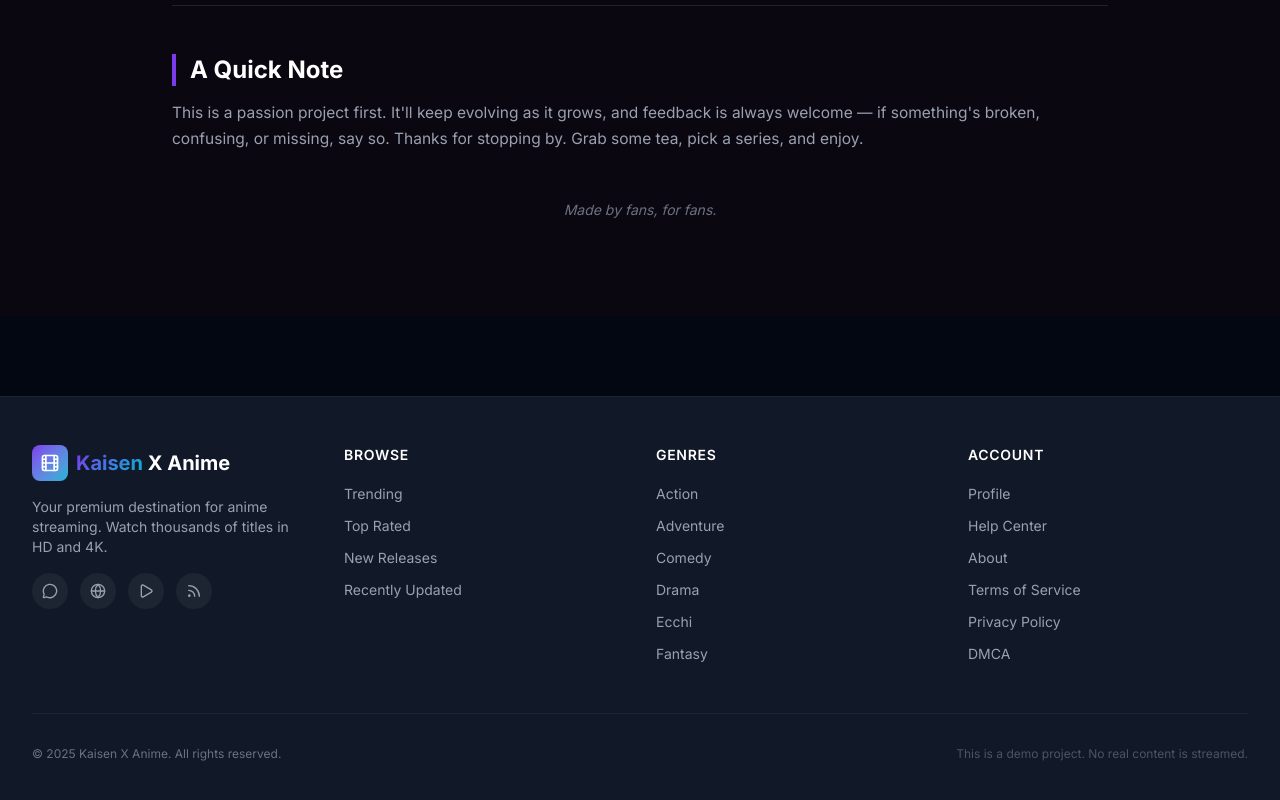
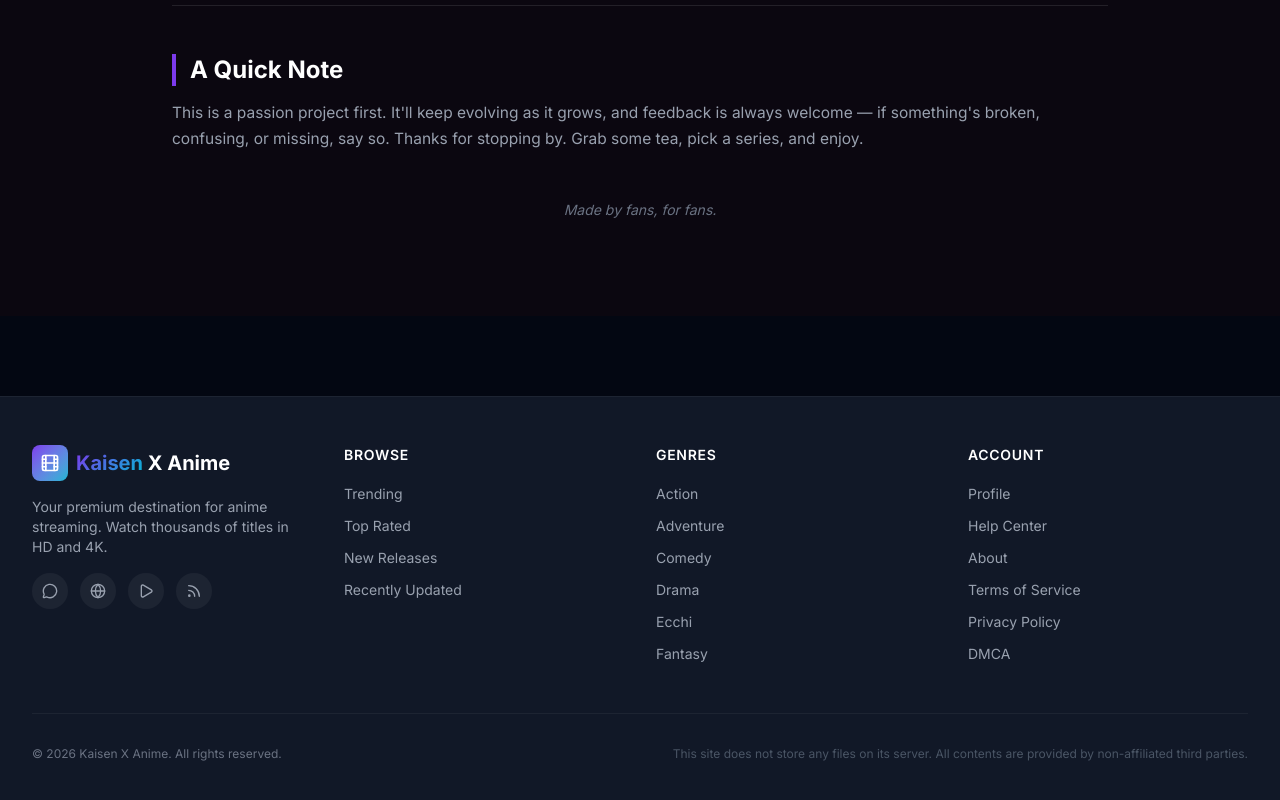
Before and after one commit to denniskim2508-rgb/animestream, a React (Vite) app: page / in a window 1280 px wide. Shown: the part 1416-2216 px from the top of the page. Built offline with nearby package versions, Linux system fonts and the light colour scheme; no server answers.

Commit message:
Update footer disclaimer text

```diff
--- a/src/components/layout/Footer.jsx
+++ b/src/components/layout/Footer.jsx
@@ -82,10 +82,10 @@ export default function Footer() {
 
         <div className="pt-8 border-t border-white/5 flex flex-col sm:flex-row items-center justify-between gap-4">
           <p className="text-xs text-gray-500">
-            &copy; 2025 Kaisen X Anime. All rights reserved.
+            &copy; 2026 Kaisen X Anime. All rights reserved.
           </p>
           <p className="text-xs text-gray-600">
-            This is a demo project. No real content is streamed.
+            This site does not store any files on its server. All contents are provided by non-affiliated third parties.
           </p>
         </div>
       </div>
```
